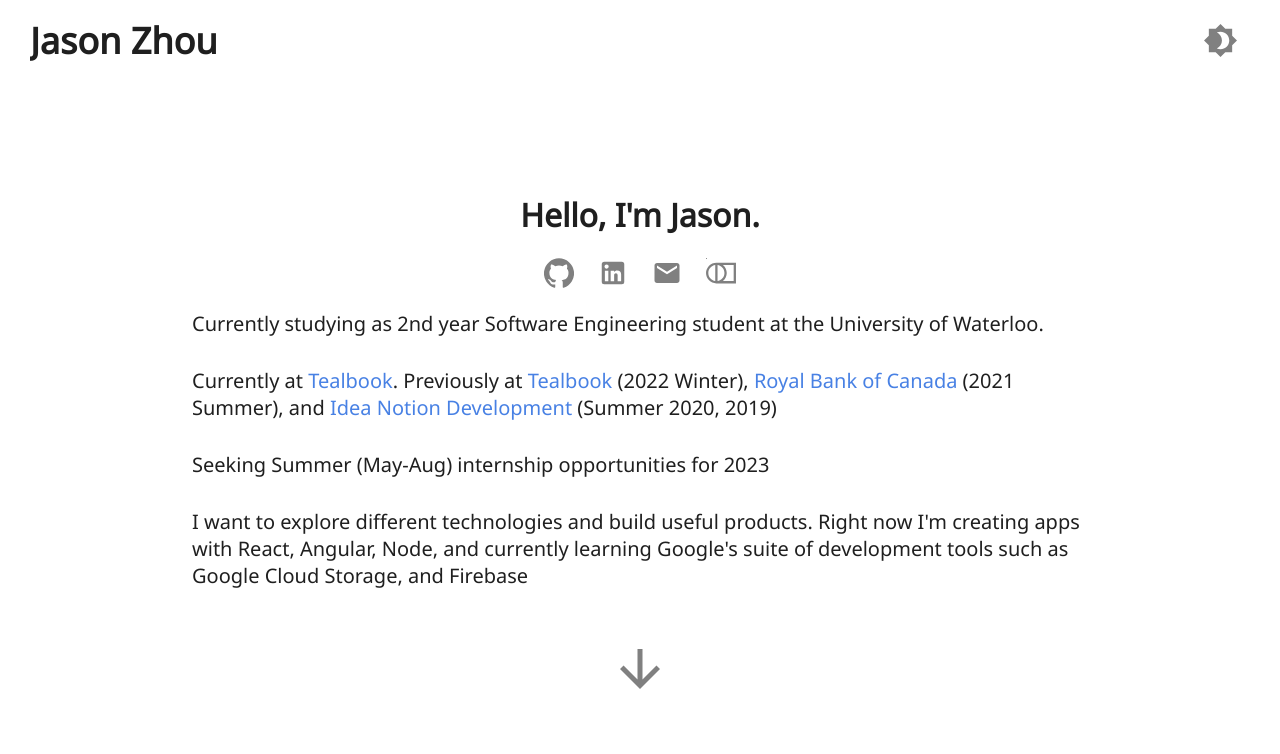
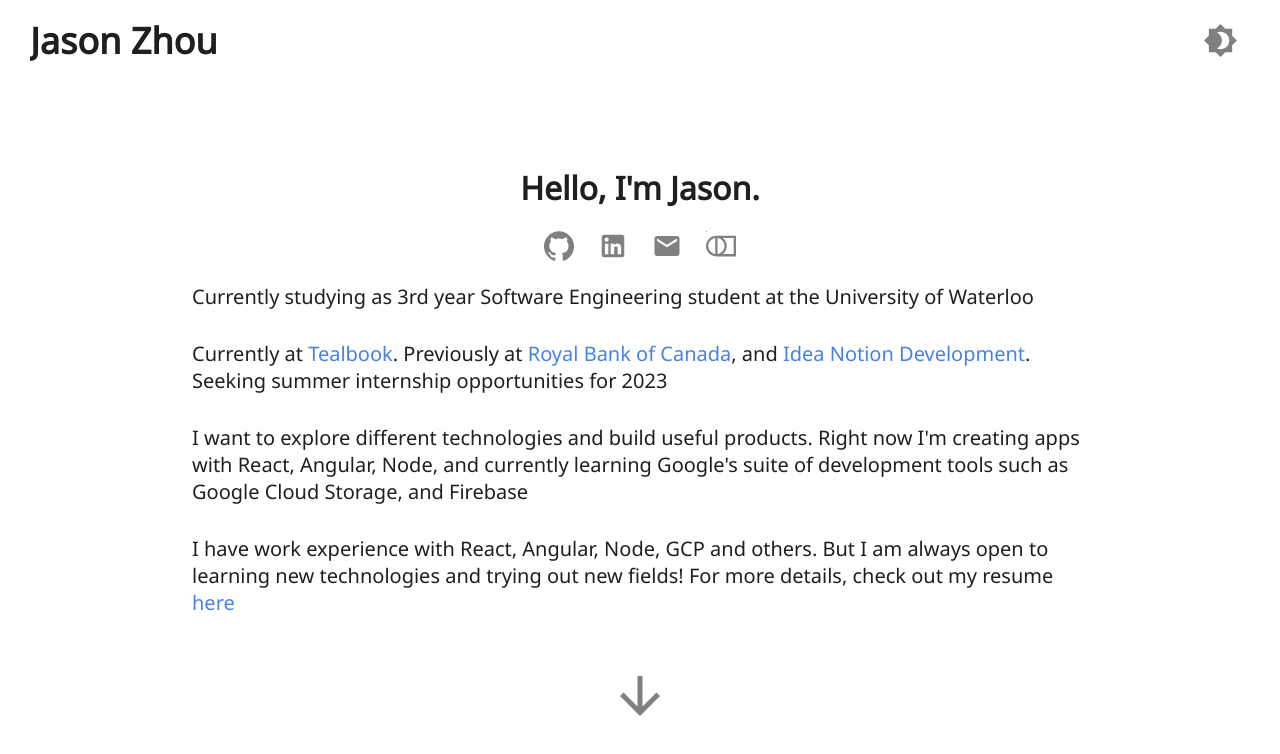
Before and after one commit to ZhouJas/personal, a React (Create React App) app: page / in a window 1280 px wide. Shown: the top 754 px of the page. Built offline with nearby package versions, Linux system fonts and the light colour scheme.

Commit message:
update descriptions

```diff
--- a/src/components/footer/footer.tsx
+++ b/src/components/footer/footer.tsx
@@ -5,10 +5,7 @@
     return (
         <div className="footer">
             <div className="description">
-            Notice: This is a work in progress 🔰
-            </div>
-            <div className="description">
-            Made with ☕ and 💚 by Jason Zhou
+            Made with 💚 by Jason Zhou &copy; 2021-2023
             </div>
         </div>
     )
--- a/src/components/intro/intro.tsx
+++ b/src/components/intro/intro.tsx
@@ -12,6 +12,7 @@
   const ideanotion = "https://ideanotion.net/";
   const tealbook = "https://www.tealbook.com/";
   const webring = "https://se-webring.xyz/"
+  const resumeLink = "https://drive.google.com/file/d/1KjAcN6kDE4msQ2DoBJ17RhZ9atfrORLH/view?usp=sharing"
 
   return (
     <div className="intro" id="intro">
@@ -54,22 +55,19 @@
         </div>
       </div>
       <div className="introBody" id="school">
-        Currently studying as 2nd year Software Engineering student at the University of
-        Waterloo.
+        Currently studying as 3rd year Software Engineering student at the University of
+        Waterloo
       </div>
-      {/* <div className="introBody" id="curWork">
-        Currently at <a href={tealbook}>TealBook</a>
-      </div> */}
       <div className="introBody" id="prevWork">
-        Currently at <a href={tealbook}>Tealbook</a>. Previously at <a href={tealbook}>Tealbook</a> (2022 Winter), <a href={rbc}>Royal Bank of Canada</a> (2021 Summer), and{" "}
-        <a href={ideanotion}>Idea Notion Development</a> (Summer 2020, 2019)
-      </div>
-      <div className="introBody" id="openForWork">
-        Seeking Summer (May-Aug) internship opportunities for 2023
+        Currently at <a href={tealbook}>Tealbook</a>. Previously at <a href={rbc}>Royal Bank of Canada</a>, and{" "}
+        <a href={ideanotion}>Idea Notion Development</a>. Seeking summer internship opportunities for 2023
       </div>
       <div className="introBody" id="motivation">
         I want to explore different technologies and build useful products.
         Right now I'm creating apps with React, Angular, Node, and currently learning Google's suite of development tools such as Google Cloud Storage, and Firebase
+      </div>
+      <div className="introBody" id="techStack">
+        I have work experience with React, Angular, Node, GCP and others. But I am always open to learning new technologies and trying out new fields! For more details, check out my resume <a href={resumeLink}>here</a>
       </div>
       <div className="promptArrow">
         <a href="#portfolio">
```
